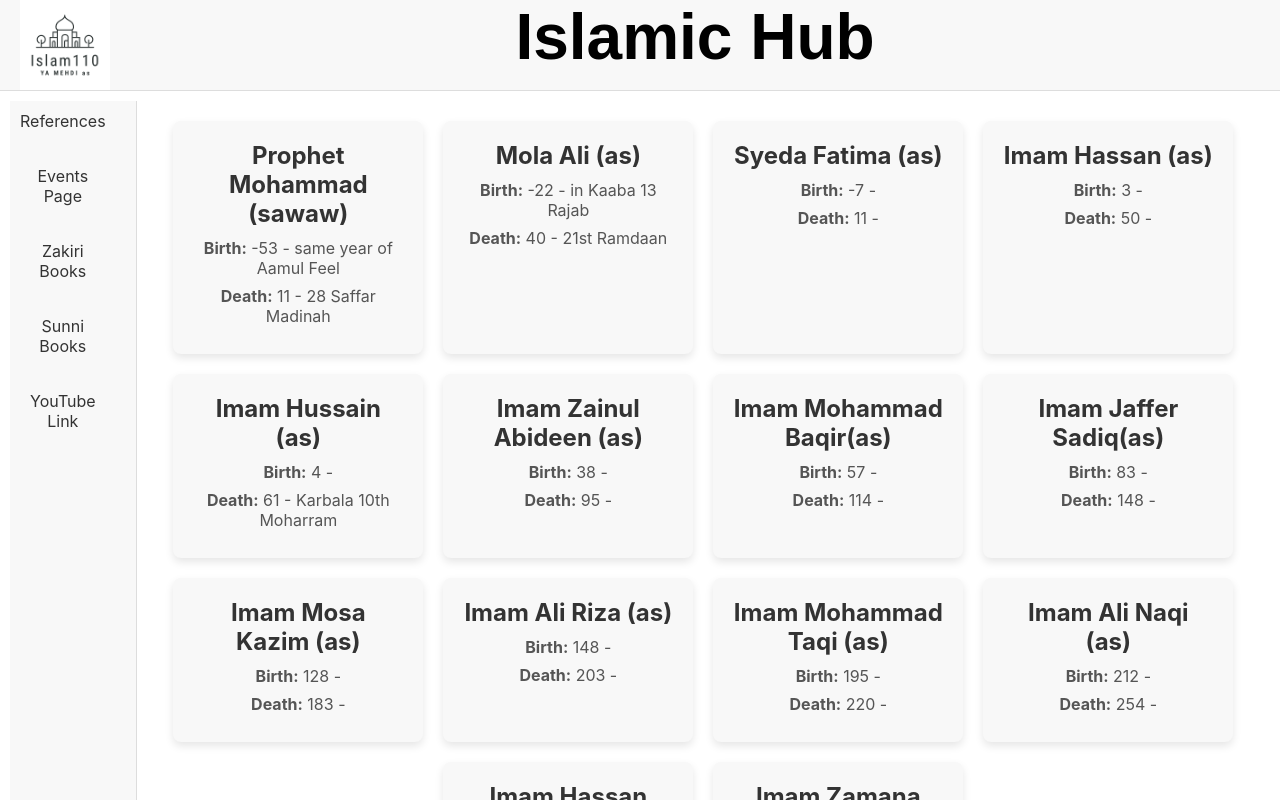
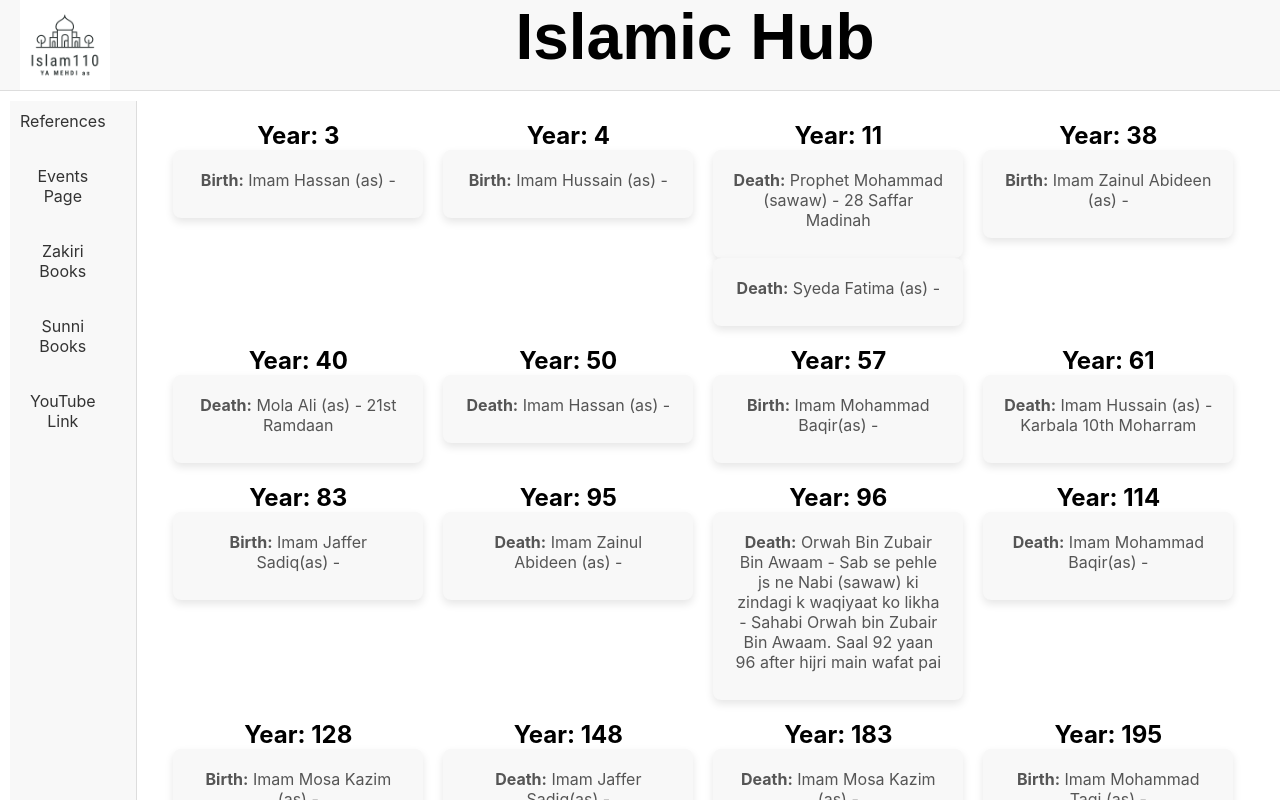
Before and after one commit to 8sagh8/Islam110, a React (Create React App) app: page /EventPage in a window 1280 px wide. Shown: the top 800 px of the page. Built offline with nearby package versions, Linux system fonts and the light colour scheme.

Commit message:
new update

```diff
--- a/public/data/eventdata.json
+++ b/public/data/eventdata.json
@@ -98,5 +98,12 @@
         "birthDescription": "",
         "death": "",
         "deathDescription": ""
+    },
+    {
+        "name":"Orwah Bin Zubair Bin Awaam",
+        "birth": "",
+        "birthDescription": "",
+        "death": "96",
+        "deathDescription": "Sab se pehle js ne Nabi (sawaw) ki zindagi k waqiyaat ko likha - Sahabi Orwah bin Zubair Bin Awaam. Saal 92 yaan 96 after hijri main wafat pai"
     }
 ]
--- a/src/components/IslamicEvent.jsx
+++ b/src/components/IslamicEvent.jsx
@@ -1,6 +1,5 @@
 import React, { useState, useEffect } from 'react';
-import '../css/EventPage.css'
-
+import '../css/EventPage.css';
 
 const IslamicEvent = () => {
   const [data, setData] = useState([]);
@@ -11,21 +10,44 @@ const IslamicEvent = () => {
       .then(data => setData(data));
   }, []);
 
+  const groupByYear = (arr) => {
+    return arr.reduce((acc, curr) => {
+      const { name, birth, birthDescription, death, deathDescription } = curr;
 
-    return (
-        <div className="data-container">
-            {data.map(item => (
-                <div key={item.name} className="data-box">
-                    <h2>{item.name}</h2>
-                    <p><strong>Birth:</strong> {item.birth} - {item.birthDescription}</p>
-                    <p><strong>Death:</strong> {item.death} - {item.deathDescription}</p>
-                </div>
-            ))}
+      // Birth year group
+      if (!acc[birth]) {
+        acc[birth] = [];
+      }
+      acc[birth].push({ name, description: birthDescription, type: 'Birth' });
+
+      // Death year group
+      if (!acc[death]) {
+        acc[death] = [];
+      }
+      acc[death].push({ name, description: deathDescription, type: 'Death' });
+
+      return acc;
+    }, {});
+  };
+
+  const groupedData = groupByYear(data);
+
+  return (
+    <div className="data-container">
+      {Object.entries(groupedData).map(([year, events]) => (
+        <div key={year} className="year-group">
+          <h2>Year: {year}</h2>
+          {events.map((event) => (
+            <div key={event.name + event.type} className="data-box">
+              <p>
+                <strong>{event.type}:</strong> {event.name} - {event.description}
+              </p>
+            </div>
+          ))}
         </div>
-    );
-
-
-
-  }
+      ))}
+    </div>
+  );
+};
 
 export default IslamicEvent;
```
